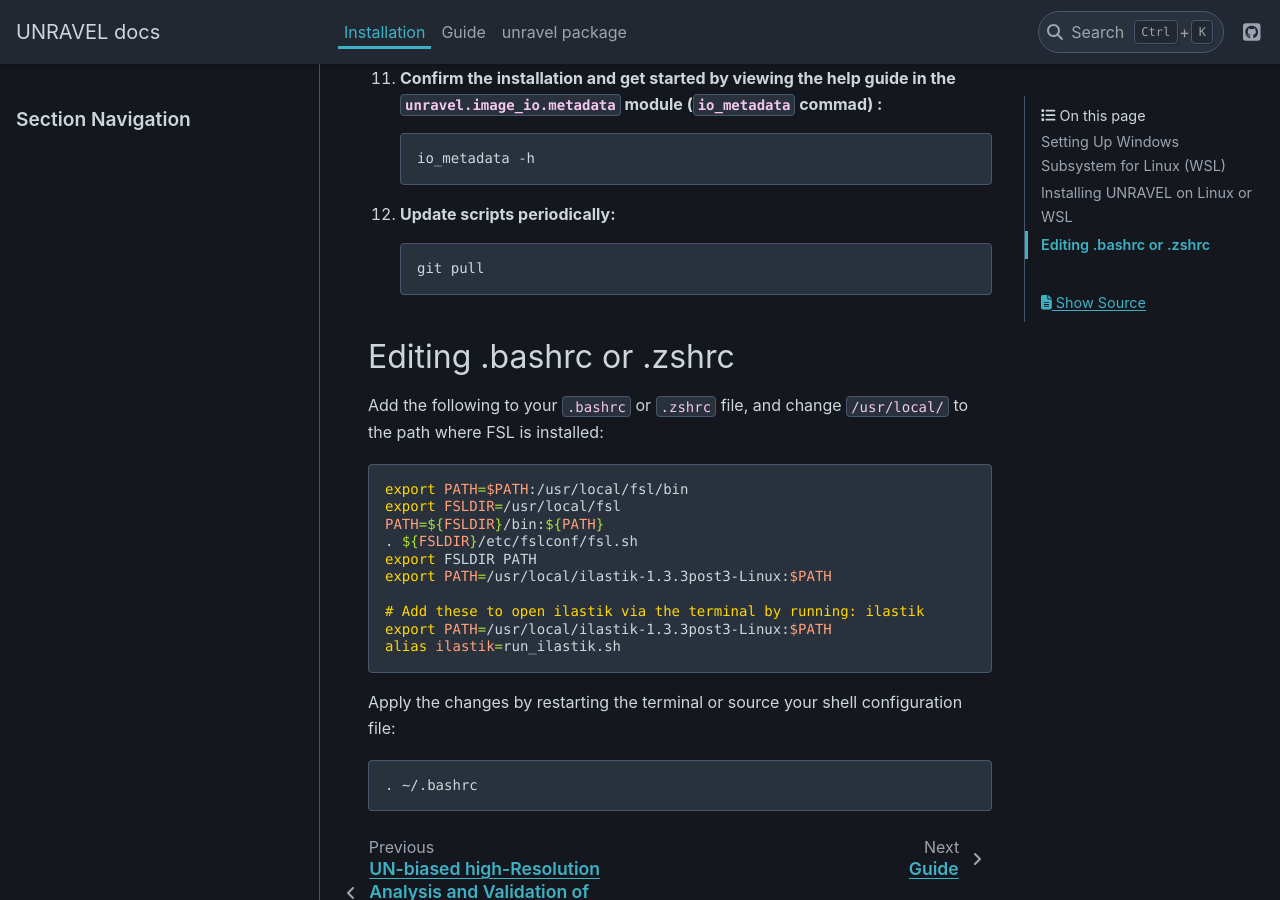
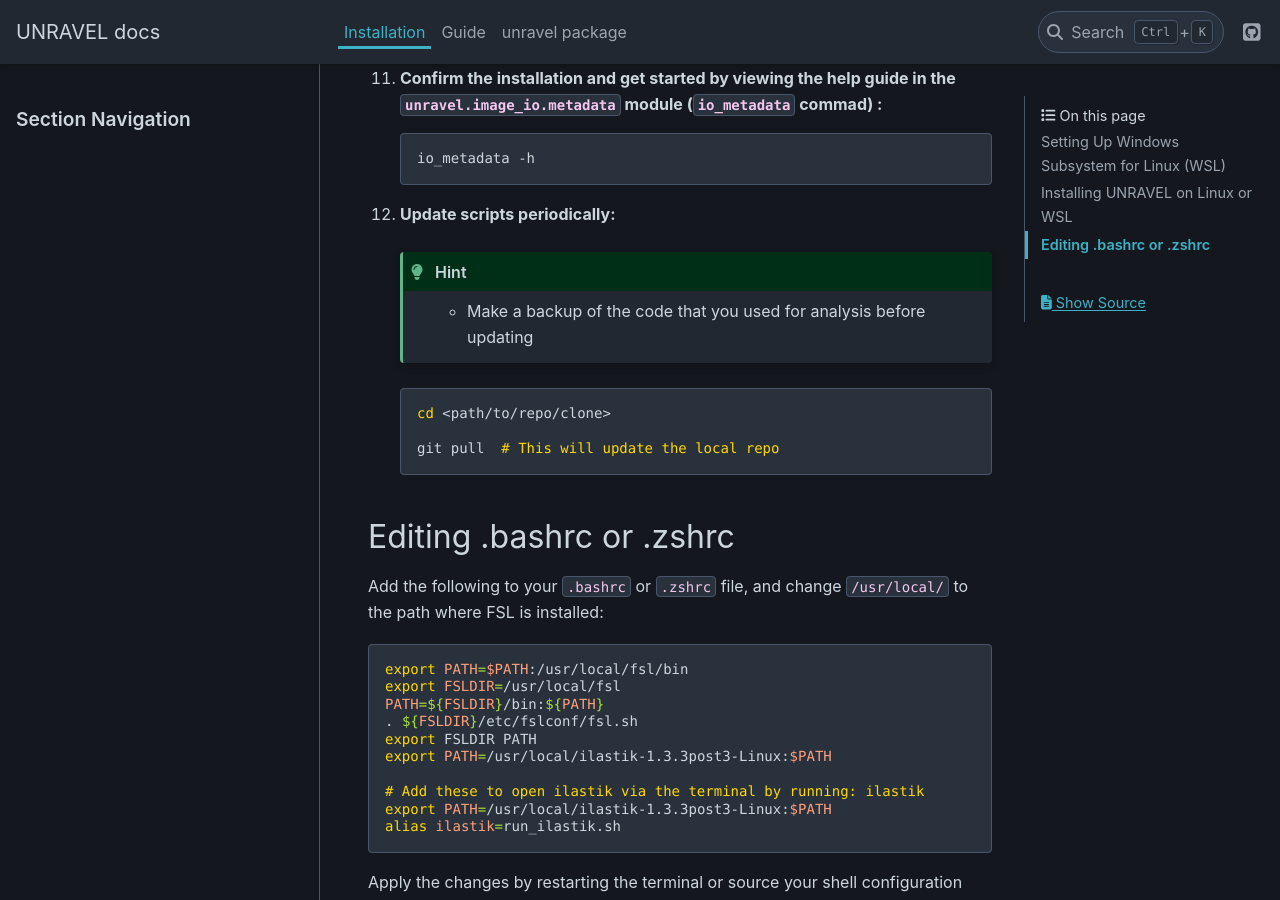
Before and after one commit to b-heifets/UNRAVEL, a Sphinx documentation site: the page built from unravel/docs/installation.md, in a window 1280 px wide and 900 px high, scrolled down 2702 px. Built offline with Sphinx 7.4.7 and the PyData theme 0.15.4, drawn with Linux system fonts in a browser that asks for light colours.

Commit message:
make html

````diff
--- a/unravel/docs/installation.md
+++ b/unravel/docs/installation.md
@@ -119,8 +119,14 @@
     ```
 
 12. **Update scripts periodically:**
+    :::{hint}
+    * Make a backup of the code that you used for analysis before updating
+    :::
+
     ```bash
-    git pull
+    cd <path/to/repo/clone>
+
+    git pull  # This will update the local repo
     ```
 
 ## Editing .bashrc or .zshrc
````
Also changed, not shown: 10 other files.
